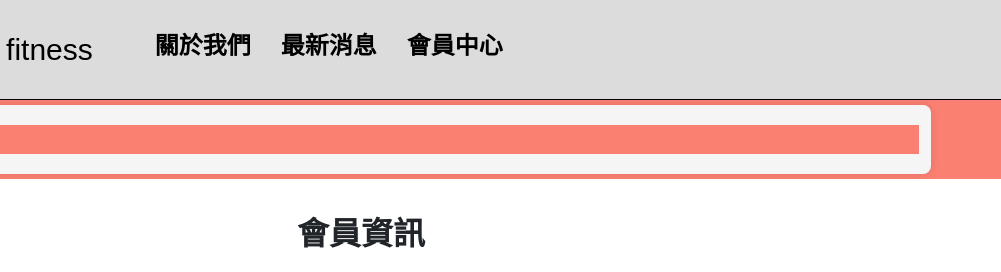
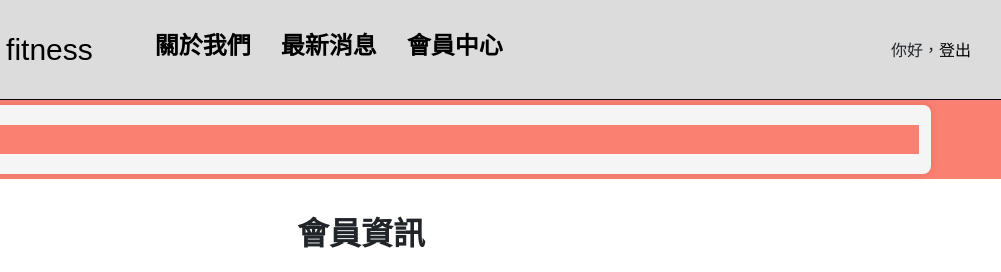
Before and after one commit to richiea1y/Gym-Member-Face-Recognize, a website: page views/member.html in a window 1280 px wide. Shown: the top 272 px of the page, 279-1280 px from the left. Drawn offline with nearby package versions, Linux system fonts and the light colour scheme.

Commit message:
member info

```diff
--- a/views/member.html
+++ b/views/member.html
@@ -33,6 +33,7 @@
                     </ul>
                 </div>
             </div>
+            <div class="logout">你好，<a href="./index.html">登出</a></div>
         </nav>
     </header>
 
```
